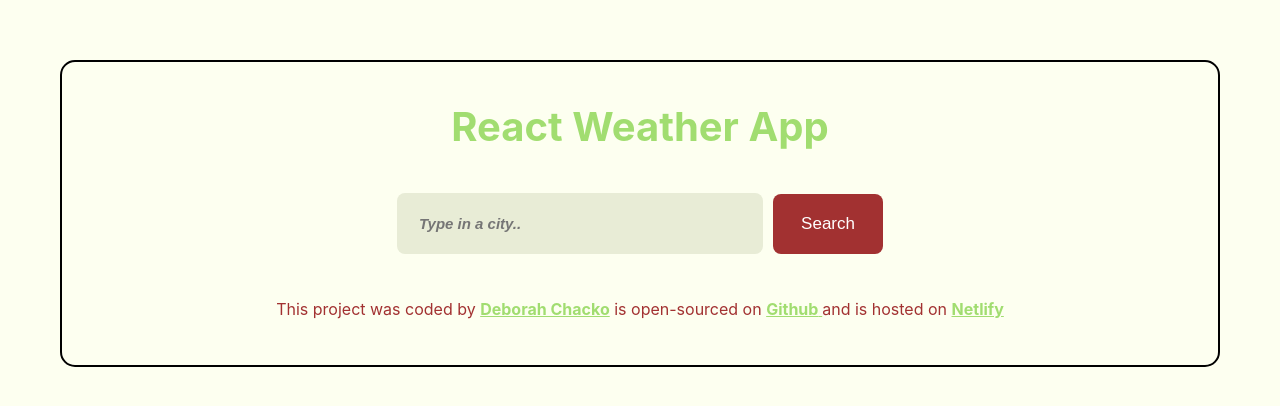
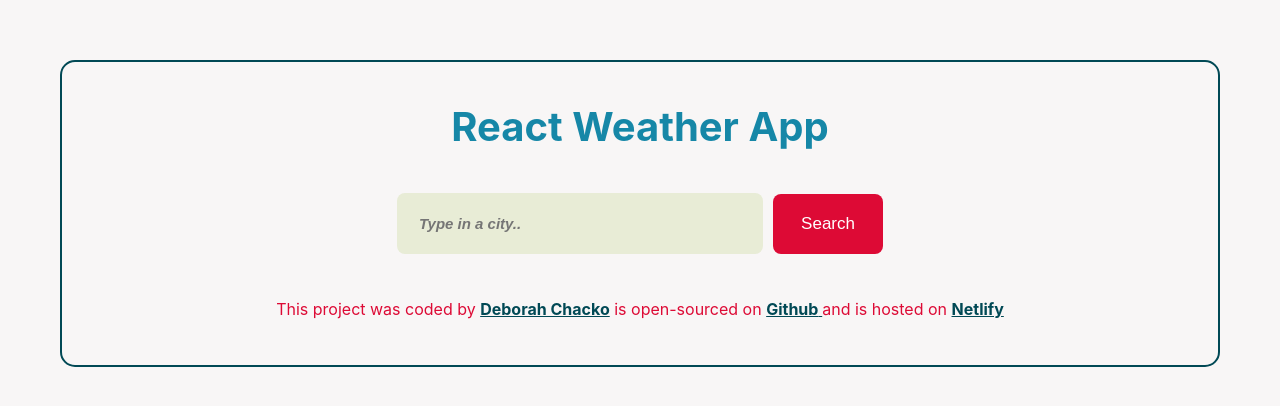
Before and after one commit to Sapphire59/first-react, a React (Create React App) app: page / in a window 1280 px wide. Shown: the top 406 px of the page. Built offline with nearby package versions, Linux system fonts and the light colour scheme.

Commit message:
changed CSS

```diff
--- a/src/App.css
+++ b/src/App.css
@@ -6,17 +6,17 @@
 }
 h1 {
   margin-top: 10px;
-  color: #a1dd70;
+  color: #1687a7;
   font-size: 40px;
 }
 p {
   text-align: center;
   margin-top: 30px;
-  color: #a23131;
+  color: #dd0a35;
   font-weight: 400;
 }
 a {
-  color: #a1dd70;
+  color: #014955;
   font-weight: bold;
 }
 
@@ -24,7 +24,7 @@ li {
   text-align: center;
   list-style: none;
   margin-right: 100px;
-  color: #a23131;
+  color: #1687a7;
   font-weight: bold;
 }
 
@@ -51,7 +51,7 @@ button {
   border-radius: 8px;
   width: 110px;
   border: none;
-  background-color: #a23131;
+  background-color: #dd0a35;
   color: white;
   font-size: 17px;
 }
--- a/src/index.css
+++ b/src/index.css
@@ -5,11 +5,11 @@ body {
     sans-serif;
   -webkit-font-smoothing: antialiased;
   -moz-osx-font-smoothing: grayscale;
-  border: 2px solid black;
+  border: 2px solid #014955;
   max-width: 100%;
   border-radius: 15px;
   padding: 30px 40px;
-  background-color: #fdfff0;
+  background-color: #f8f6f6;
 }
 
 code {
```
